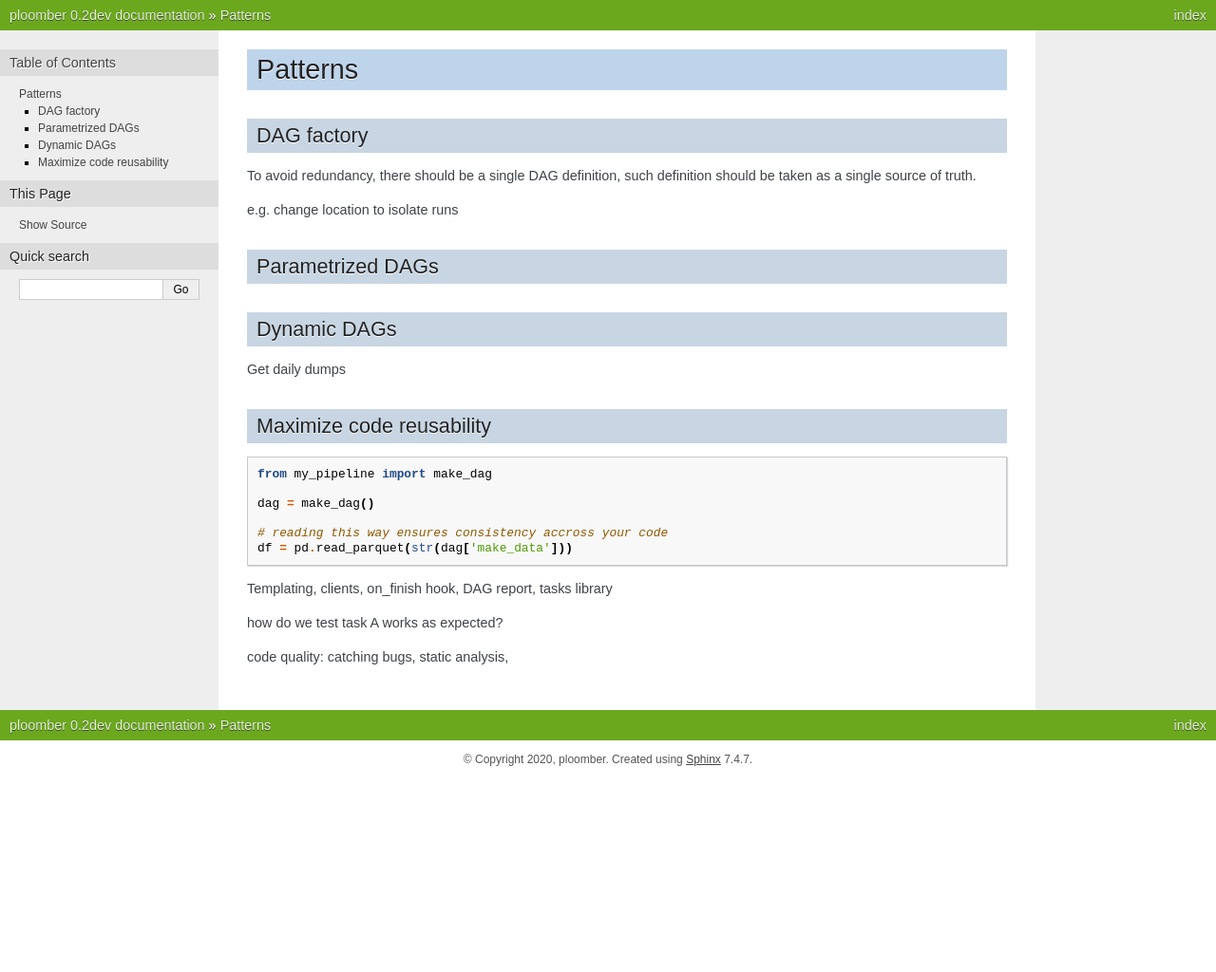
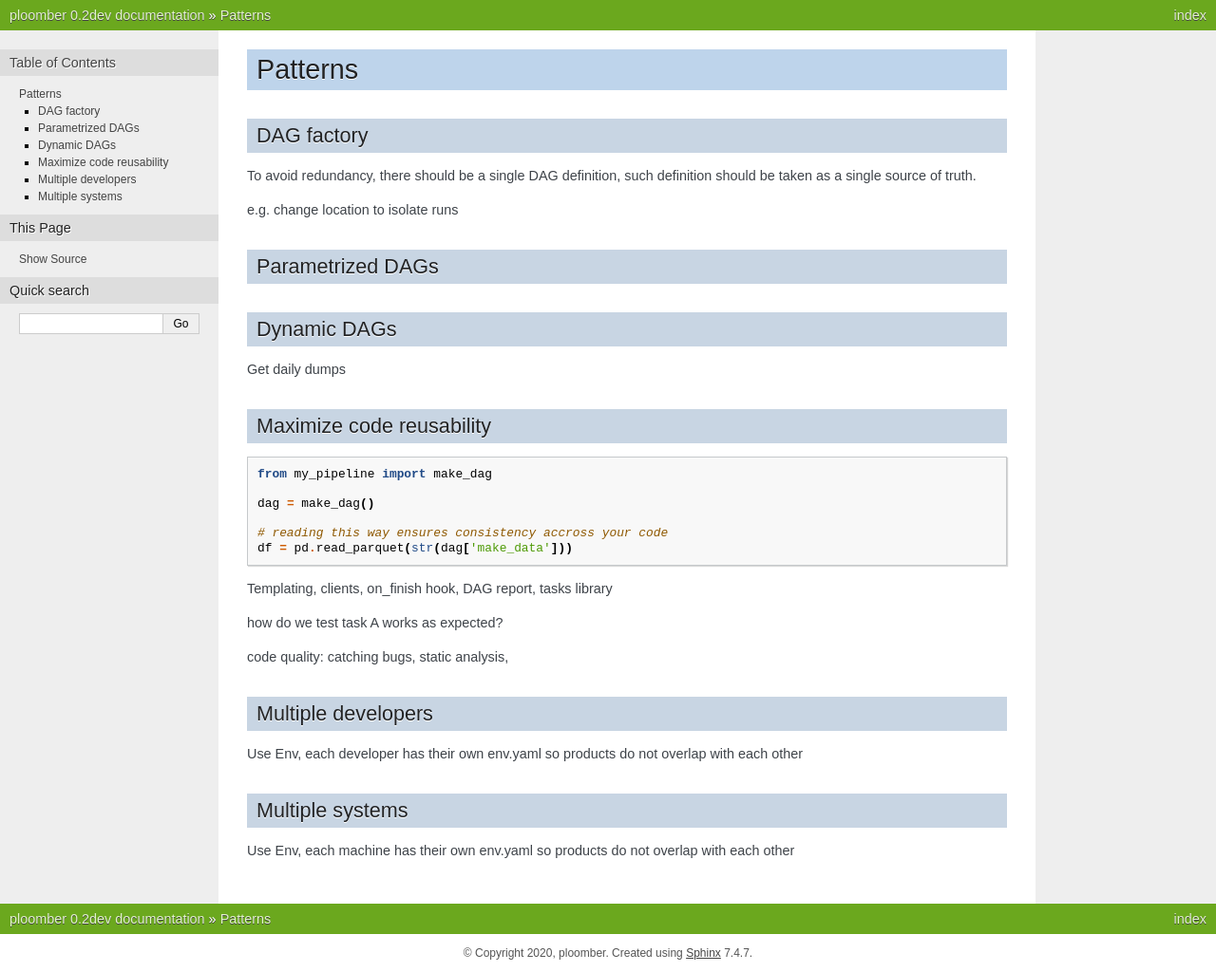
Before and after one commit to ploomber/ploomber, a Sphinx documentation site: the page built from doc/patterns.rst, in a window 1280 px wide. Shown: the whole page at 95% size. Built offline with Sphinx 7.4.7, drawn with Linux system fonts in a browser that asks for light colours; before the commit the page ends 900 px from its top, so only the background shows below that.

Commit message:
adding master_doc to sphinx conf.py

```diff
--- a/doc/conf.py
+++ b/doc/conf.py
@@ -54,3 +54,6 @@ html_theme = 'nature'
 # relative to this directory. They are copied after the builtin static files,
 # so a file named "default.css" will overwrite the builtin "default.css".
 html_static_path = ['_static']
+
+# https://github.com/readthedocs/readthedocs.org/issues/2569
+master_doc = 'index'
--- a/doc/patterns.rst
+++ b/doc/patterns.rst
@@ -41,3 +41,15 @@ Templating, clients, on_finish hook, DAG report, tasks library
 how do we test task A works as expected?
 
 code quality: catching bugs, static analysis,
+
+Multiple developers
+*******************
+
+Use Env, each developer has their own env.yaml so products do not overlap with
+each other
+
+Multiple systems
+****************
+
+Use Env, each machine has their own env.yaml so products do not overlap with
+each other
```
Also changed, not shown: 1 other file.
